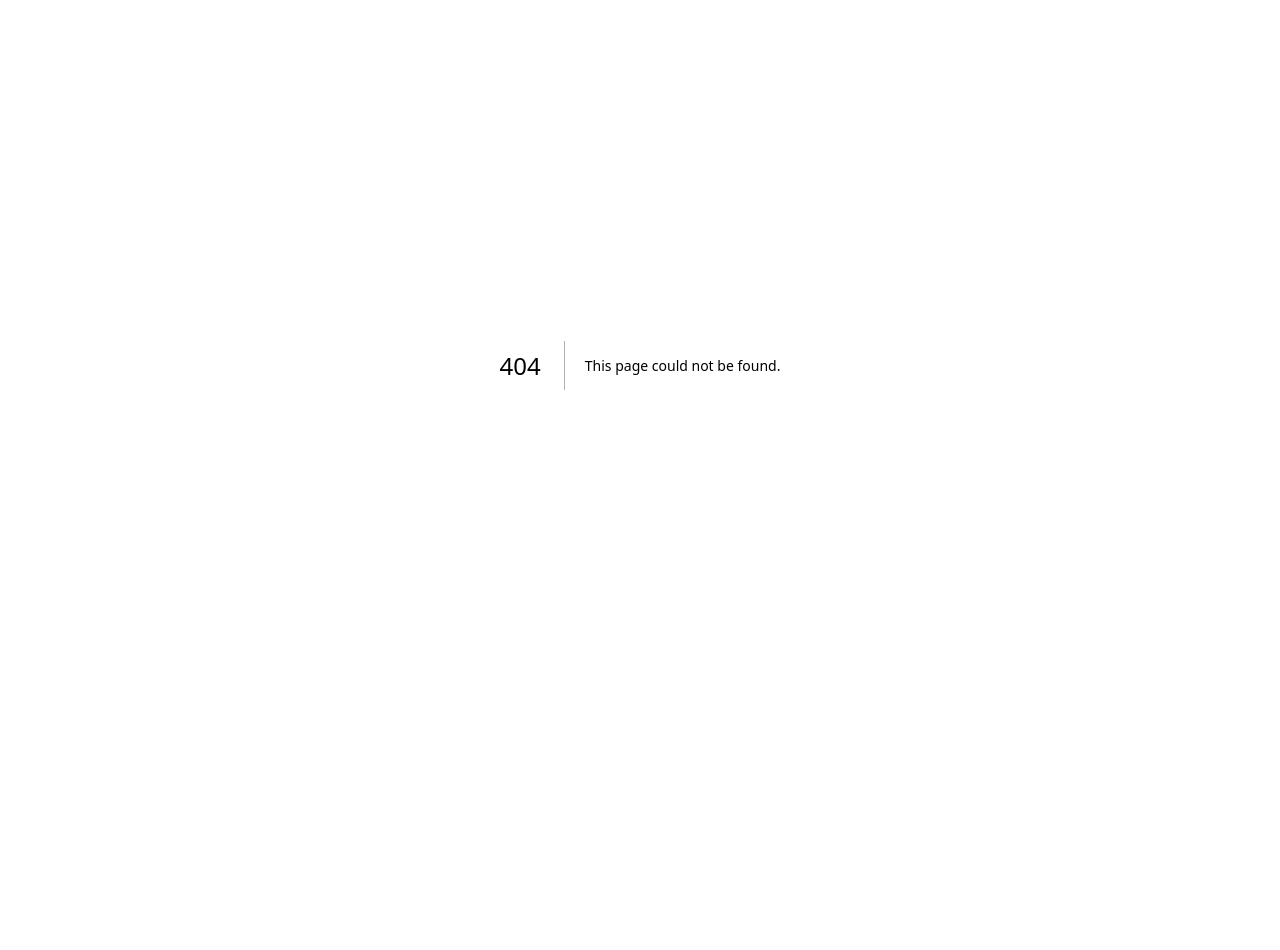
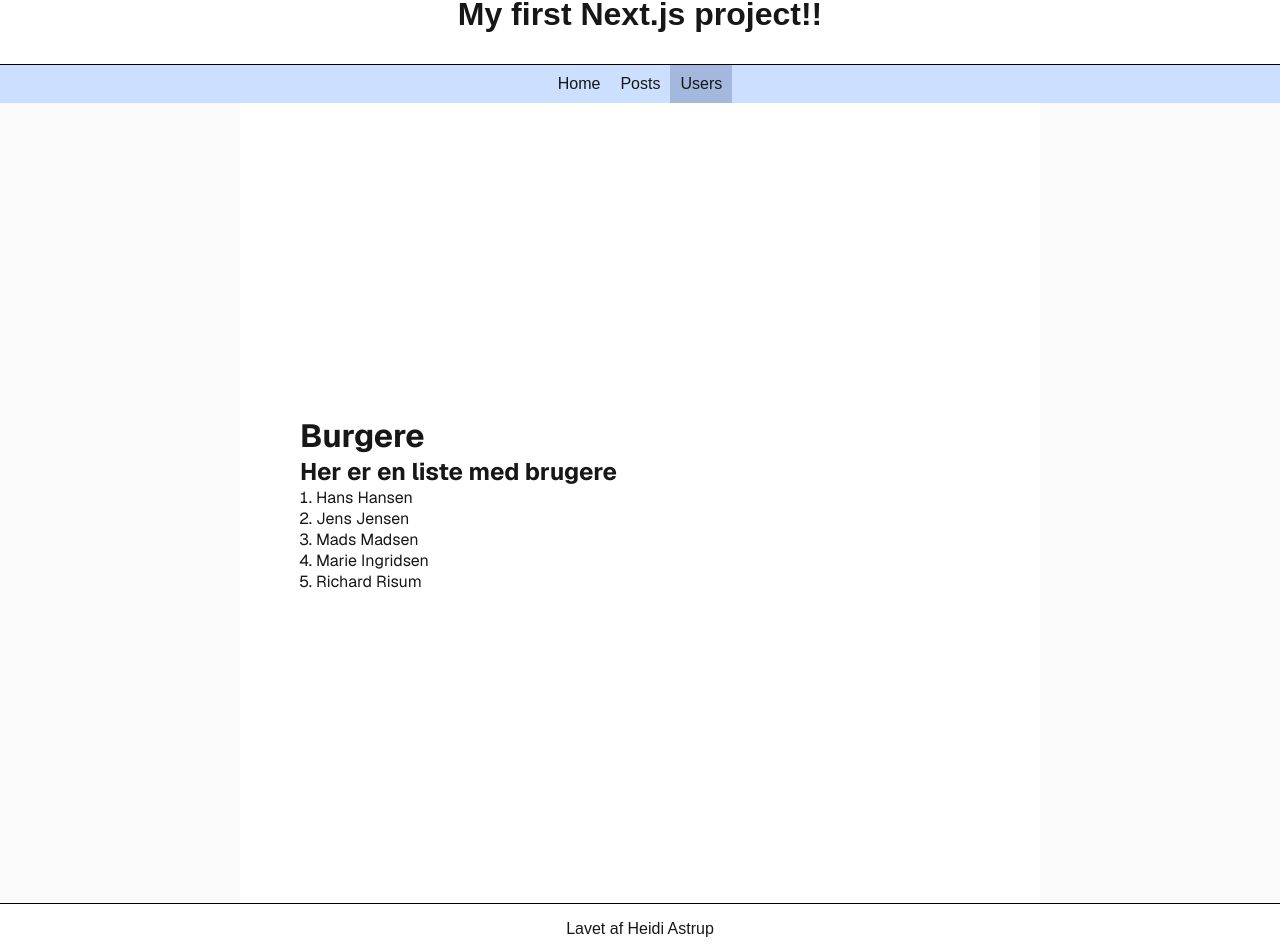
Before and after one commit to Heidi-Astrup/next-my-first-next.js-project, a Next.js app: page /users in a window 1280 px wide. Before the commit this address had no page. Shown: the part 35-985 px from the top of the page. Before the commit the page ends 800 px from the top, so only its background shows below. Built offline with nearby package versions, Linux system fonts and the light colour scheme.

Commit message:
8 steps i guiden om mit første next.js projekt. Opstart på et site med next

```diff
--- a/app/globals.css
+++ b/app/globals.css
@@ -30,9 +30,40 @@ body {
   margin: 0;
 }
 
+header {
+  display: flex;
+  justify-content: center;
+  align-items: center;
+  height: 100px;
+  border-bottom: 1px solid black;
+}
+
+footer {
+  display: flex;
+  justify-content: center;
+  align-items: center;
+  height: 50px;
+  border-top: 1px solid black;
+}
+
 a {
   color: inherit;
   text-decoration: none;
+}
+
+nav {
+  background-color: #ccdfff;
+  display: flex;
+  justify-content: center;
+}
+
+nav a {
+  padding: 10px;
+}
+
+nav a:hover,
+nav a.active {
+  background-color: #a3b8dc;
 }
 
 @media (prefers-color-scheme: dark) {
--- a/app/layout.js
+++ b/app/layout.js
@@ -1,5 +1,8 @@
 import { Geist, Geist_Mono } from "next/font/google";
 import "./globals.css";
+import Header from "@/components/Header";
+import Footer from "@/components/Footer";
+import Navbar from "@/components/Navbar";
 
 const geistSans = Geist({
   variable: "--font-geist-sans",
@@ -20,7 +23,10 @@ export default function RootLayout({ children }) {
   return (
     <html lang="en">
       <body className={`${geistSans.variable} ${geistMono.variable}`}>
+        <Header />
+        <Navbar />
         {children}
+        <Footer />
       </body>
     </html>
   );
--- a/app/page.module.css
+++ b/app/page.module.css
@@ -24,9 +24,13 @@
   max-width: 800px;
   flex-direction: column;
   align-items: flex-start;
-  justify-content: space-between;
+  justify-content: center;
   background-color: var(--foreground);
   padding: 120px 60px;
+}
+
+.liste {
+  padding: 0 1rem 0;
 }
 
 .intro {
--- /dev/null
+++ b/app/users/page.js
@@ -0,0 +1,32 @@
+import Link from "next/link";
+import styles from "./../page.module.css";
+
+export default function Users() {
+  return (
+    <div className={styles.page}>
+      <main className={styles.main}>
+        <h1>Burgere</h1>
+        <section>
+          <h2>Her er en liste med brugere</h2>
+          <ol className={styles.liste}>
+            <li>
+              <Link href="/users/Hans">Hans Hansen</Link>
+            </li>
+            <li>
+              <Link href="/posts/Jens">Jens Jensen</Link>
+            </li>
+            <li>
+              <Link href="/posts/Mads">Mads Madsen</Link>
+            </li>
+            <li>
+              <Link href="/posts/Marie">Marie Ingridsen</Link>
+            </li>
+            <li>
+              <Link href="/posts/Richard">Richard Risum</Link>
+            </li>
+          </ol>
+        </section>
+      </main>
+    </div>
+  );
+}
--- /dev/null
+++ b/components/Footer.js
@@ -0,0 +1,7 @@
+export default function Footer() {
+  return (
+    <footer>
+      <p>Lavet af Heidi Astrup</p>
+    </footer>
+  );
+}
--- /dev/null
+++ b/components/Header.js
@@ -0,0 +1,7 @@
+export default function Header() {
+  return (
+    <header>
+      <h1>My first Next.js project!!</h1>
+    </header>
+  );
+}
--- /dev/null
+++ b/components/Navbar.js
@@ -0,0 +1,21 @@
+"use client"; //this directive ensures the component runs on the client-side
+
+import Link from "next/link";
+import { usePathname } from "next/navigation";
+
+export default function Navbar() {
+  const pathName = usePathname();
+  return (
+    <nav>
+      <Link href="/" className={pathName === "/" ? "active" : ""}>
+        Home
+      </Link>
+      <Link href="/posts" className={pathName === "/posts" ? "active" : ""}>
+        Posts
+      </Link>
+      <Link href="/users" className={pathName === "/users" ? "active" : ""}>
+        Users
+      </Link>
+    </nav>
+  );
+}
```
Also changed, not shown: app/page.js (+2 -55 lines), app/posts/[postId]/page.js (added, +18 -0 lines), app/posts/page.js (added, +33 -0 lines), app/users/[userId]/pags.js (added, +9 -0 lines).
